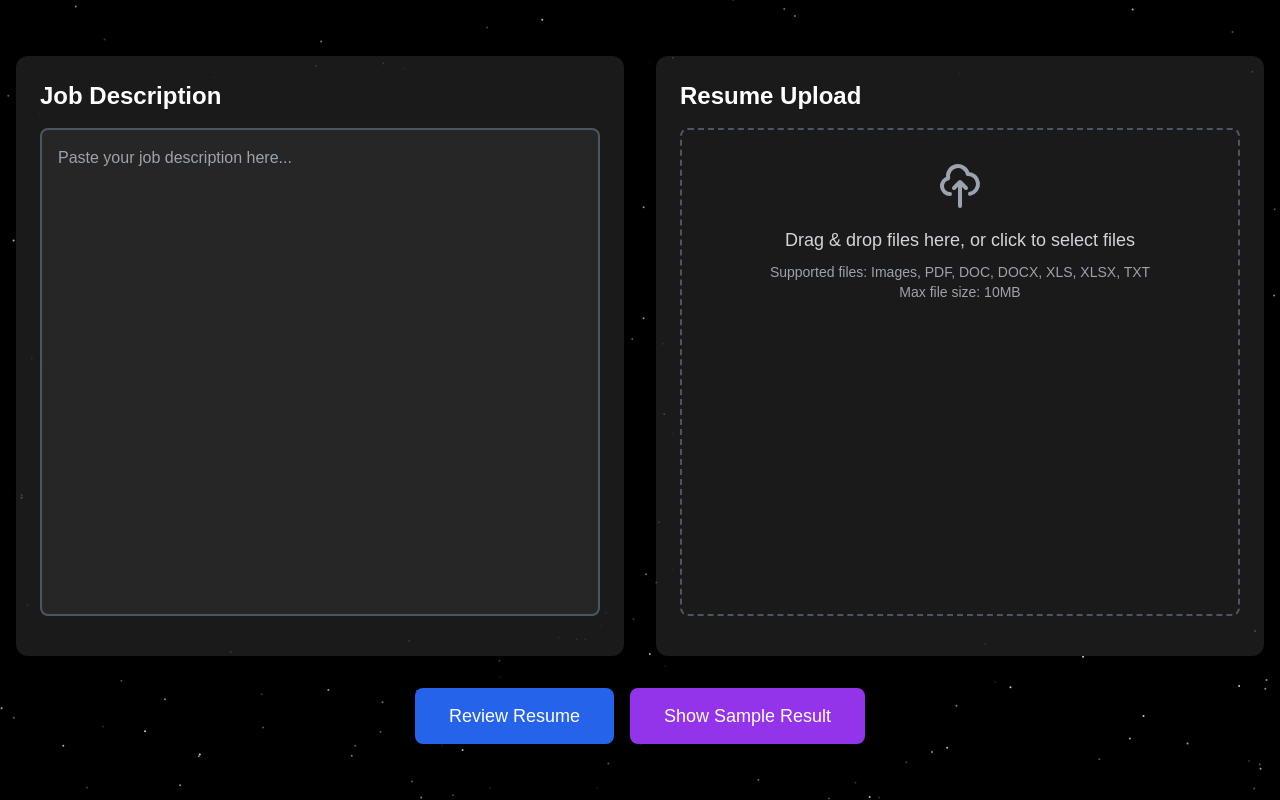
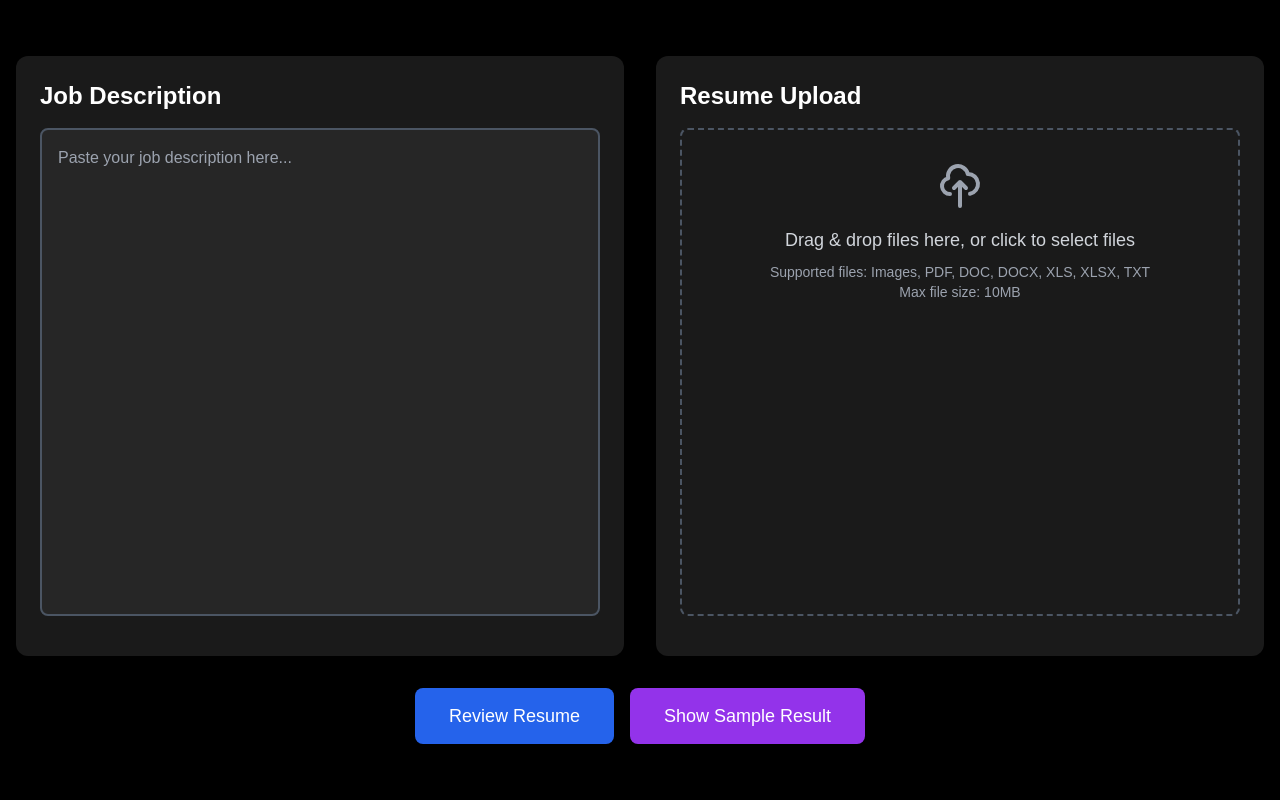
Before and after one commit to nimithejeagerist/resume-reviewer, a Next.js app in the folder frontend/: page / in a window 1280 px wide. Built offline with nearby package versions, Linux system fonts and the light colour scheme; a web font is replaced by a local one.

Commit message:
little changes

```diff
--- a/frontend/package.json
+++ b/frontend/package.json
@@ -9,12 +9,12 @@
     "lint": "next lint"
   },
   "dependencies": {
+    "@tsparticles/react": "^3.0.0",
+    "@tsparticles/slim": "^3.9.1",
     "next": "15.1.6",
     "react": "^19.0.0",
     "react-dom": "^19.0.0",
     "react-dropzone": "^14.3.5",
-    "react-particles": "^2.12.2",
-    "react-tsparticles": "^2.12.2",
     "tsparticles": "^3.8.1",
     "tsparticles-slim": "^2.12.0"
   },
--- a/frontend/src/app/components/bg-particles.js
+++ b/frontend/src/app/components/bg-particles.js
@@ -1,7 +1,12 @@
 "use client";
+
+import dynamic from "next/dynamic";
 import { useCallback } from "react";
-import Particles from "react-particles";
-import { loadSlim } from "tsparticles-slim";
+import { loadSlim } from "@tsparticles/slim";
+
+const Particles = dynamic(() => import("@tsparticles/react").then(m => m.default), {
+  ssr: false,
+});
 
 export default function BgParticles() {
   const particlesInit = useCallback(async (engine) => {
@@ -12,39 +17,27 @@ export default function BgParticles() {
     <Particles
       id="tsparticles"
       init={particlesInit}
+      style={{
+        position: "absolute",
+        inset: 0,
+        width: "100%",
+        height: "100%",
+        zIndex: 0,
+        pointerEvents: "none",
+      }}
       options={{
-        background: {
-          color: "#000",
-        },
+        fullScreen: { enable: false },
+        background: { color: "#000" },
         particles: {
-          color: {
-            value: "#ffffff",
-          },
+          number: { value: 120 },
+          color: { value: "#fff" },
           move: {
             enable: true,
-            direction: "none",
-            random: true,
             speed: 1.5,
-            straight: false,
-            outModes: "out",
+            outModes: { default: "out" },
           },
-          number: {
-            value: 300,
-          },
-          opacity: {
-            value: 0.8,
-            random: true,
-            anim: {
-              enable: true,
-              speed: 1,
-              opacity_min: 0,
-              sync: false,
-            },
-          },
-          size: {
-            value: 1,
-            random: true,
-          },
+          opacity: { value: 0.8, random: true },
+          size: { value: 1, random: true },
         },
       }}
     />
--- a/frontend/src/app/page.js
+++ b/frontend/src/app/page.js
@@ -100,7 +100,7 @@ export default function Home() {
   };
 
   return (
-    <div className="relative min-h-screen bg-black">
+    <div className="relative min-h-screen bg-black overflow-hidden">
       <div className="absolute inset-0">
         <BgParticles />
       </div>
```
Also changed, not shown: 1 other file (tests, documents, lock files or other folders).
